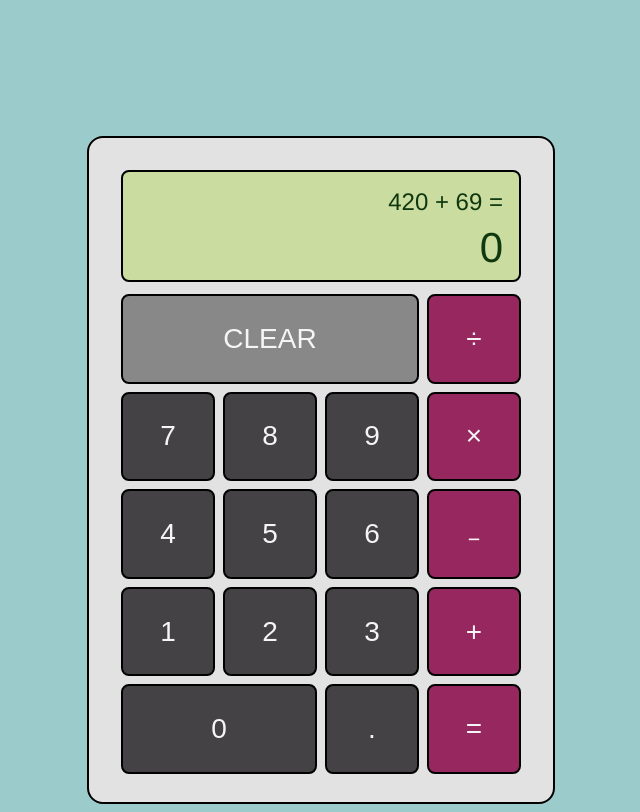
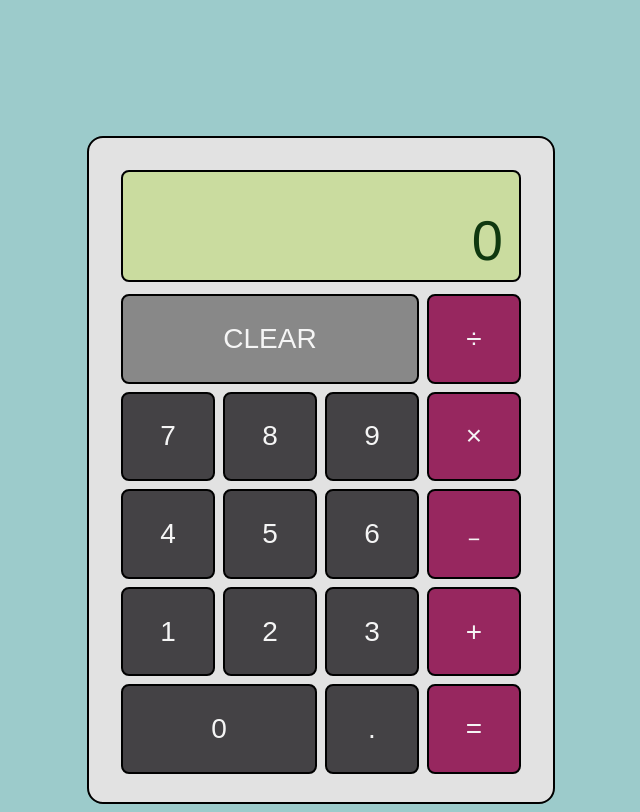
Before and after one commit to greeneggsanddan/calculator, a plain HTML site: page index.html in a window 1280 px wide. Shown: the whole page, without its empty margins (319-959 px from the left). Drawn offline with Linux system fonts and the light colour scheme.

Commit message:
Remove the top display

```diff
--- a/index.html
+++ b/index.html
@@ -11,7 +11,7 @@
 <body>
     <div id="container">
         <div id="screen">
-            <div id="top-display">420 + 69 =</div>
+            <div id="top-display"></div>
             <div id="bottom-display">0</div>
         </div>
         <div id="spacer"></div>
--- a/style.css
+++ b/style.css
@@ -29,13 +29,12 @@ body {
     font-size: 24px;
     text-align: end;
     margin-top: 16px;
-
 }
 
 #bottom-display {
-    font-size: 42px;
+    font-size: 56px; /*42px*/
     text-align: end;
-    margin-top: 8px;
+    margin-top: 36px; /*8px*/
     overflow: hidden;
     text-overflow: ellipsis;
 }
```
